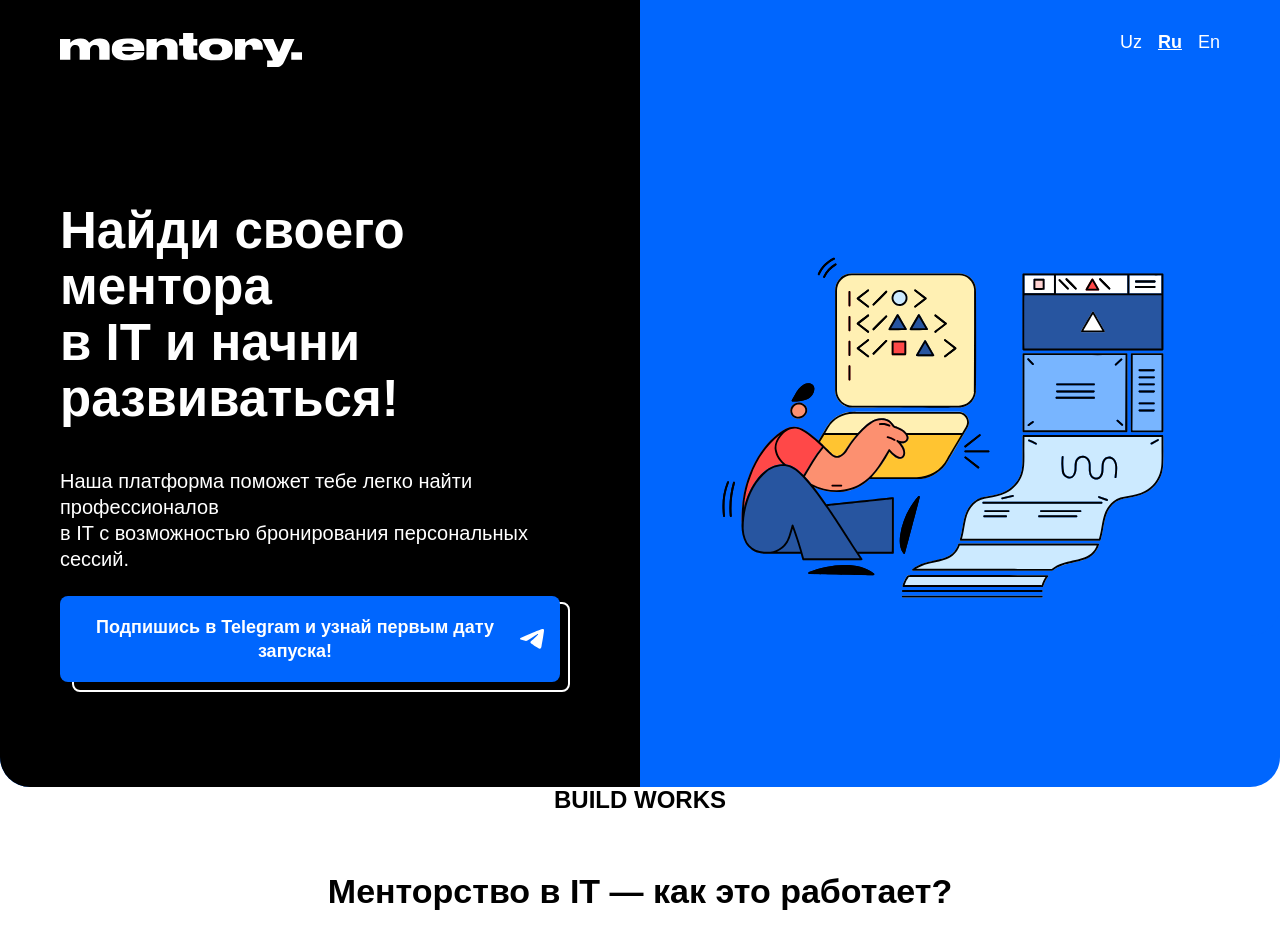
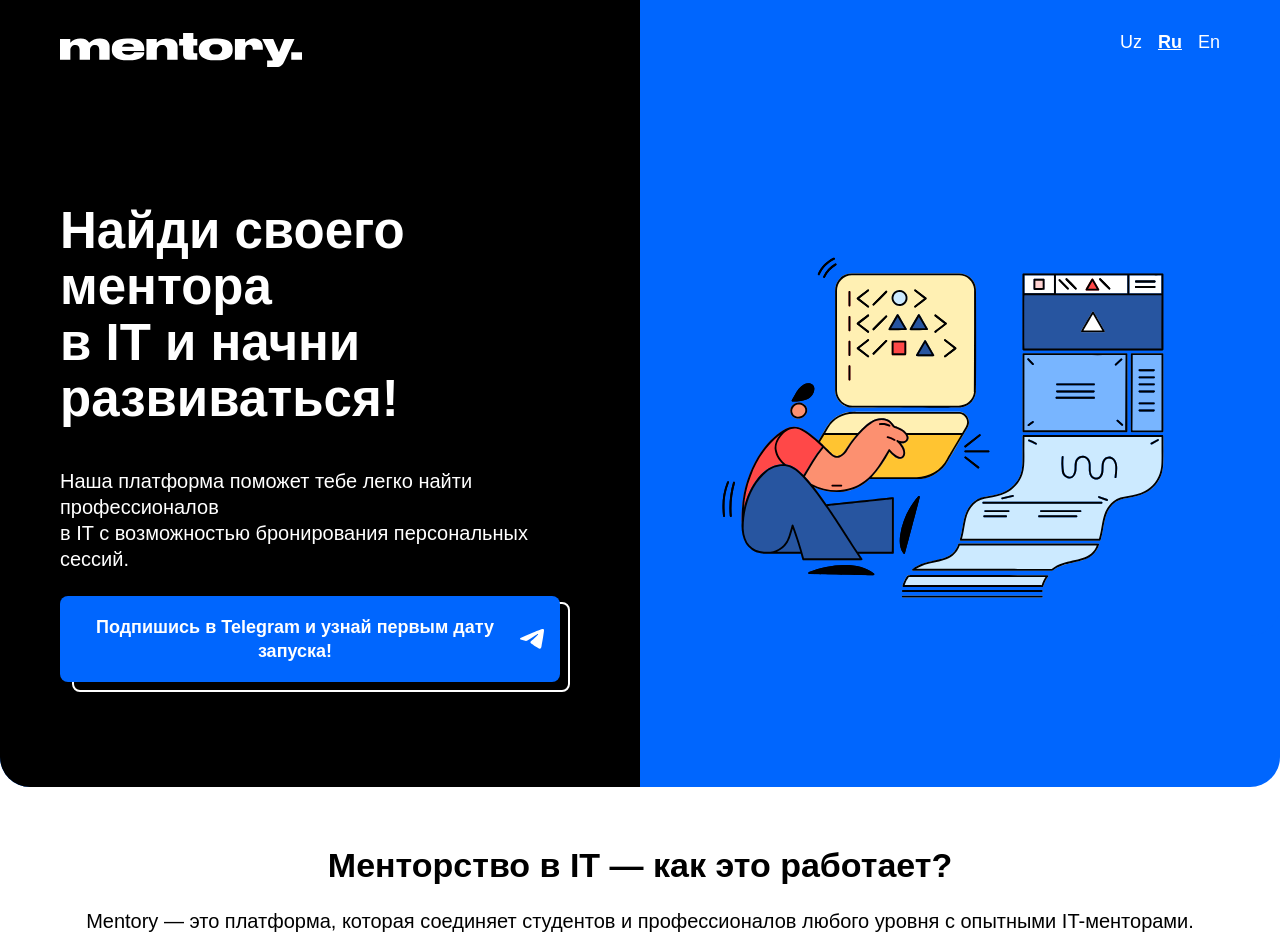
Before and after one commit to diineey/promo, a Vue app: page / in a window 1280 px wide. Shown: the top 937 px of the page. Built offline with nearby package versions, Linux system fonts and the light colour scheme; a web font is replaced by a local one.

Commit message:
check nginx

```diff
--- a/src/App.vue
+++ b/src/App.vue
@@ -17,8 +17,6 @@ register()
 
   <Header />
 
-  <h3>BUILD WORKS</h3>
-
   <HowItWorks />
 
   <WhenToSearch />
```
